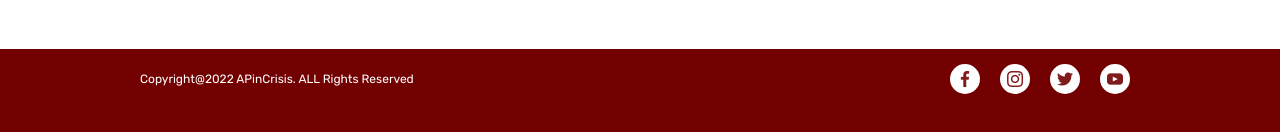
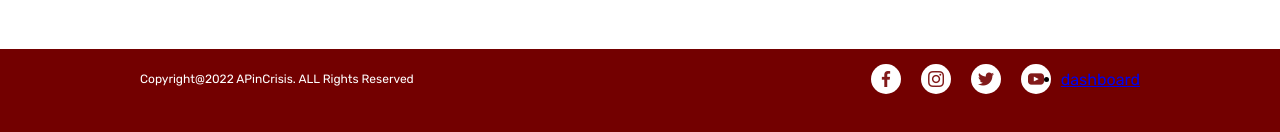
Before and after one commit to DroidDaniel/aic, a React (Create React App) app: page /aicjoiners in a window 1280 px wide. Shown: the part 410-542 px from the top of the page. Built offline with nearby package versions, Linux system fonts and the light colour scheme; no server answers; the database is empty.

Commit message:
test bar

```diff
--- a/src/App.js
+++ b/src/App.js
@@ -8,14 +8,14 @@
 function App() {
   return (
     <div className="App">
-      <Navbar />
       <Router>
+        <Navbar />
         <Routes>
           <Route path="/" element={<AicCore />} />
           <Route path="/aicjoiners" element={<Dashboard />} />
         </Routes>
+        <Footer />
       </Router>
-      <Footer />
     </div>
   );
 }
--- a/src/components/Footer.js
+++ b/src/components/Footer.js
@@ -4,6 +4,7 @@
 import Instagram from "../images/instagram.png";
 import Twitter from "../images/twitter.png";
 import Youtube from "../images/youtube.png";
+import { Link } from "react-router-dom";
 
 function Footer() {
   return (
@@ -51,6 +52,9 @@
                   <img src={Youtube} alt="facebook" />
                 </a>
               </li>
+              <li>
+                <Link to="/aicjoiners">dashboard</Link>
+              </li>
             </ul>
           </div>
         </div>
```
